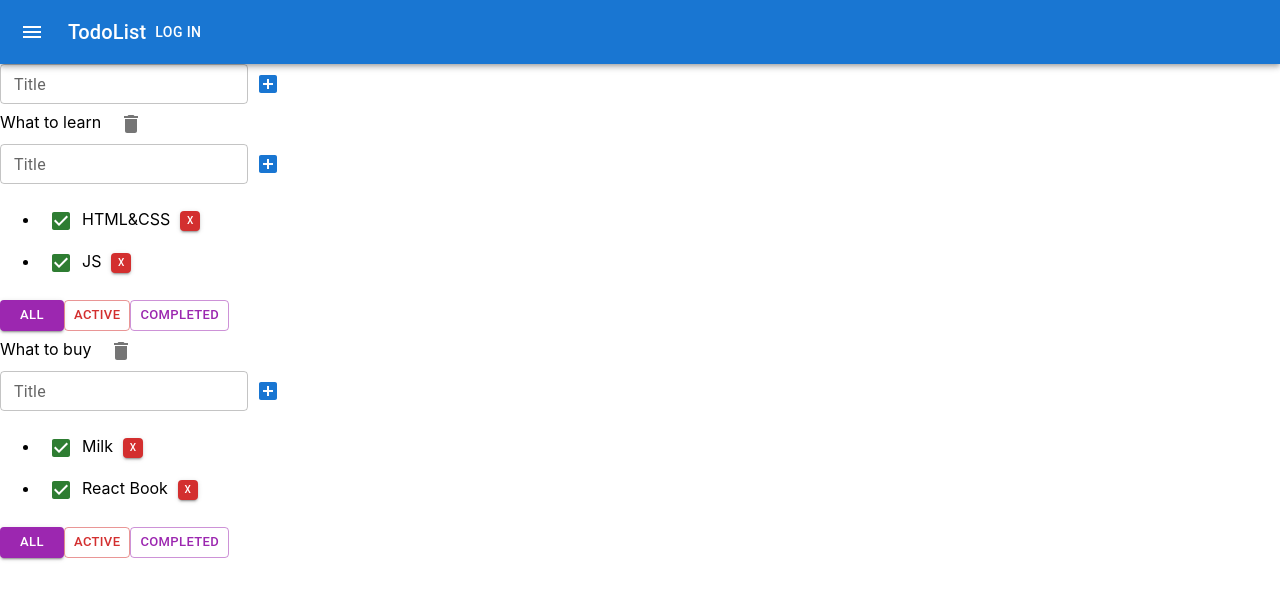
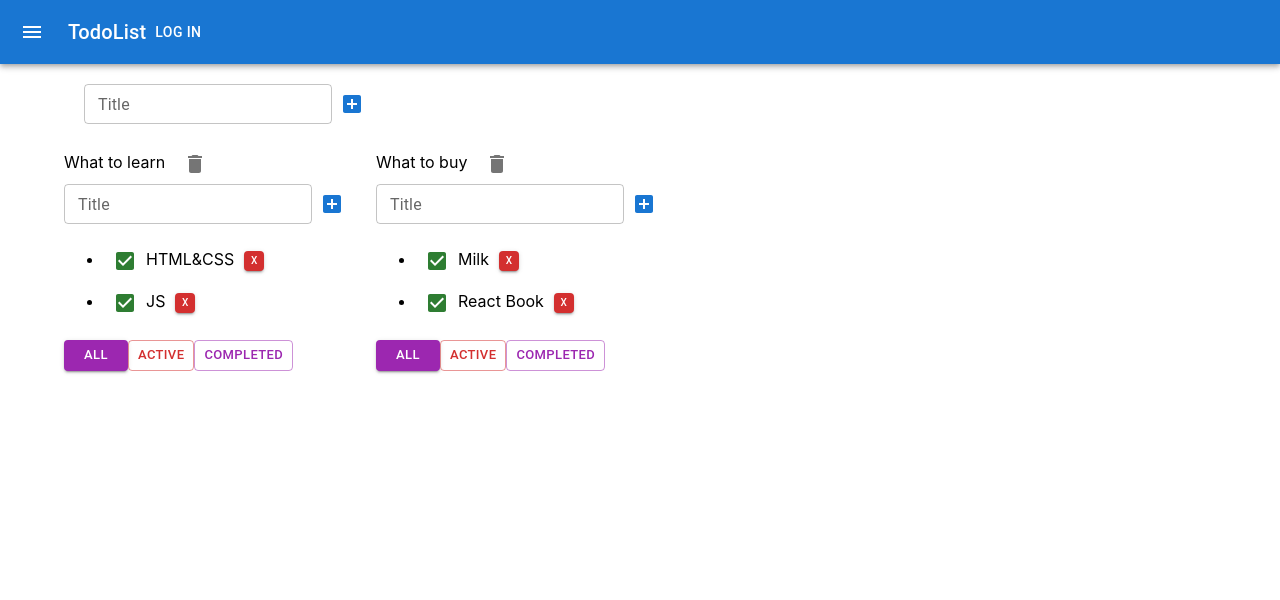
Before and after one commit to phoenix2307/todo-10-2022, a React (Create React App) app: page / in a window 1280 px wide. Shown: the top 600 px of the page. Built offline with nearby package versions, Linux system fonts and the light colour scheme.

Commit message:
add materil ui style

```diff
--- a/src/App.tsx
+++ b/src/App.tsx
@@ -4,7 +4,7 @@ import {TaskType, Todolist} from './Todolist';
 import {v1} from 'uuid';
 import {AddItemForm} from "./universal-comonents/AddItemForm";
 import {EditableSpan} from "./universal-comonents/EditableSpan";
-import {AppBar, Button, IconButton, Toolbar, Typography} from "@mui/material";
+import {AppBar, Box, Button, Container, Grid, IconButton, Toolbar, Typography} from "@mui/material";
 import {Menu} from "@mui/icons-material";
 
 export type FilterValuesType = "all" | "active" | "completed";
@@ -104,6 +104,7 @@ function App() {
 
     return (
         <div className="App">
+            <Box sx={{flexGrow: 1}}>
                 <AppBar position="static">
                     <Toolbar>
                         <IconButton edge="start" color="inherit" aria-label="menu" sx={{mr: 2}}>
@@ -115,7 +116,12 @@ function App() {
                         <Button color={'inherit'}>Log In</Button>
                     </Toolbar>
                 </AppBar>
+            </Box>
+            <Container fixed>
+                <Grid container style={{padding:'20px'}}>
                     <AddItemForm callback={addTodolist}/>
+                </Grid>
+                <Grid container spacing={3}>
                     {
                         todolists.map(tl => {
                             let allTodolistTasks = tasks[tl.id];
@@ -128,7 +134,8 @@ function App() {
                                 tasksForTodolist = allTodolistTasks.filter(t => t.isDone);
                             }
 
-                    return <Todolist
+                            return <Grid item>
+                                <Todolist
                                     key={tl.id}
                                     id={tl.id}
                                     title={tl.title}
@@ -141,8 +148,14 @@ function App() {
                                     removeTodolist={removeTodolist}
                                     editedTitle={editedTitle}
                                 />
+                            </Grid>
+
                         })
                     }
+                </Grid>
+
+
+            </Container>
 
         </div>
     );
```
Lines whose indentation alone changed are shown as unchanged.
